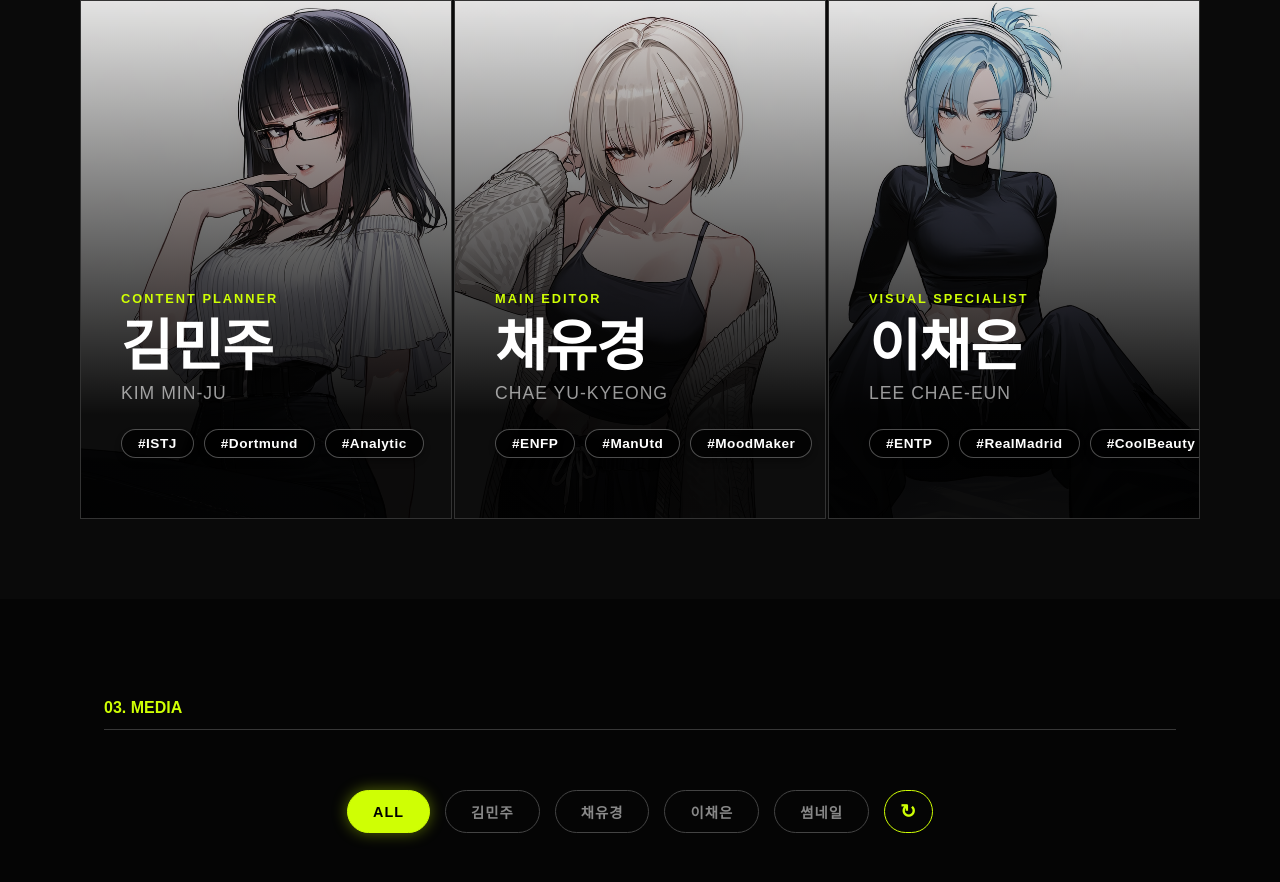
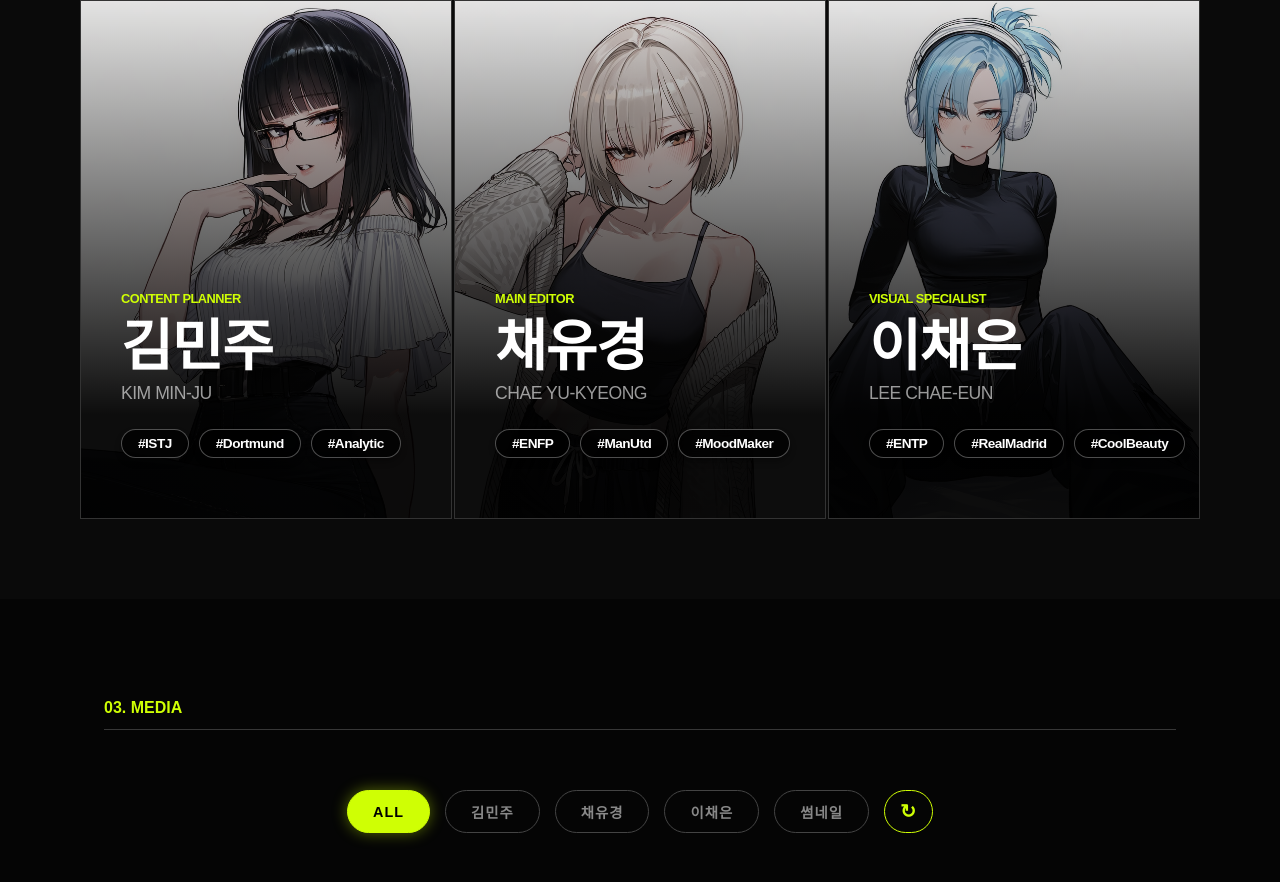
Before and after one commit to studio-pongdang/SUPER_ATTRACTION, a plain HTML site: page index.html in a window 1280 px wide. Shown: the part 4801-5683 px from the top of the page. Drawn offline with nearby package versions, Linux system fonts and the light colour scheme; a web font is replaced by a local one.

Commit message:
Add files via upload

```diff
--- a/style.css
+++ b/style.css
@@ -1506,3 +1506,24 @@
         font-size: 0.75rem;
     }
 }
+
+/* [이름 줄바꿈 방지 긴급 패치] */
+.char-card h4,
+.char-card .eng-name,
+.char-card span {
+    /* 영어 이름이 들어있을 법한 태그들 */
+    white-space: nowrap !important;
+    /* ★절대 줄바꿈 금지★ */
+    letter-spacing: -0.5px;
+    /* 자간을 아주 살짝 좁힘 */
+}
+
+/* 유경이처럼 이름 긴 경우 폰트 사이즈 자동 조절 */
+@media (max-width: 1200px) {
+
+    .char-card h4,
+    .char-card .eng-name {
+        font-size: 0.85rem !important;
+        /* 화면 좁을 땐 글씨 살짝 줄이기 */
+    }
+}
```
